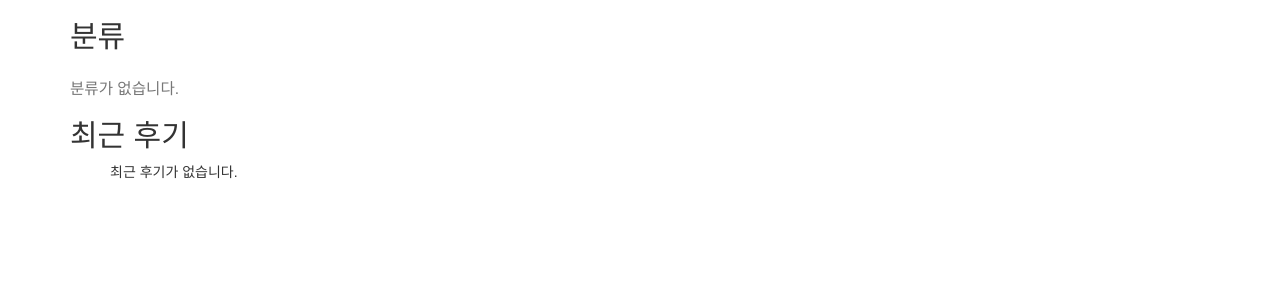
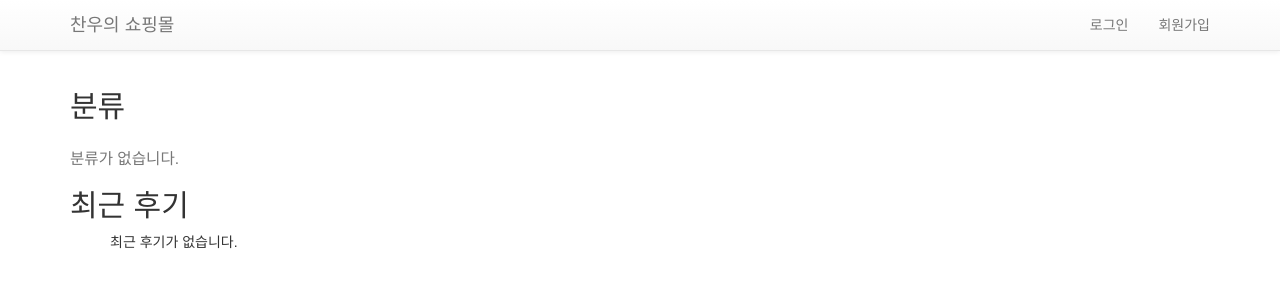
Before and after one commit to edcwkim/web-programming-16s, a Django app: page /mall/ in a window 1280 px wide. Shown: the top 300 px of the page. Run offline with Django 3.2, Linux system fonts and the light colour scheme; data that the repository does not hold is empty; some libraries are stand-ins or nearby versions.

Commit message:
프론트 navbar 추가

```diff
--- a/chanwoo/static/css/base.css
+++ b/chanwoo/static/css/base.css
@@ -0,0 +1,7 @@
+body {
+  padding-top: 70px;
+}
+
+img {
+  max-width: 100%;
+}
--- a/chanwoo/templates/base.html
+++ b/chanwoo/templates/base.html
@@ -17,6 +17,7 @@
     <![endif]-->
   </head>
   <body class="{% block body_class %}{% endblock %}">
+    {% block navbar %}{% include 'navbar.html' %}{% endblock %}
     {% if messages %}
     <div class="container">
       {% for message in messages %}
--- /dev/null
+++ b/chanwoo/templates/navbar.html
@@ -0,0 +1,23 @@
+<nav class="navbar navbar-default navbar-fixed-top">
+  <div class="container">
+    <div class="navbar-header">
+      <button type="button" class="navbar-toggle collapsed" data-toggle="collapse" data-target="#navbar" aria-expanded="false" aria-controls="navbar">
+        <span class="sr-only">Toggle navigation</span>
+        <span class="icon-bar"></span>
+        <span class="icon-bar"></span>
+        <span class="icon-bar"></span>
+      </button>
+      <a class="navbar-brand" href="/">찬우의 쇼핑몰</a>
+    </div>
+    <div id="navbar" class="navbar-collapse collapse">
+      <ul class="nav navbar-nav navbar-right">
+        {% if user.is_authenticated %}
+        <li><a href="{% url 'logout' %}?next={{ request.path }}">로그아웃</a></li>
+        {% else %}
+        <li><a href="{% url 'login' %}?next={{ request.path }}">로그인</a></li>
+        <li><a href="{% url 'register' %}?next={{ request.path }}">회원가입</a></li>
+        {% endif %}
+      </ul>
+    </div>
+  </div>
+</nav>
```
